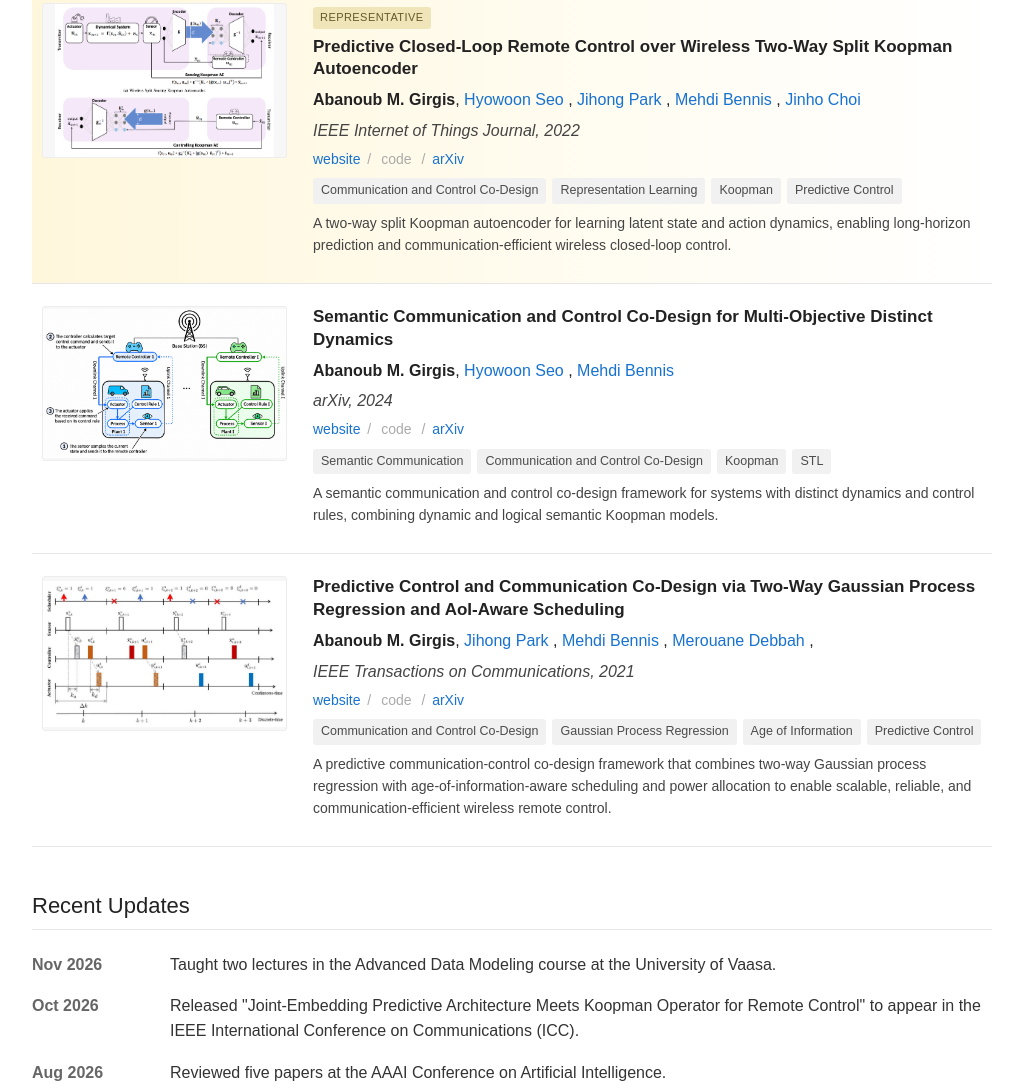
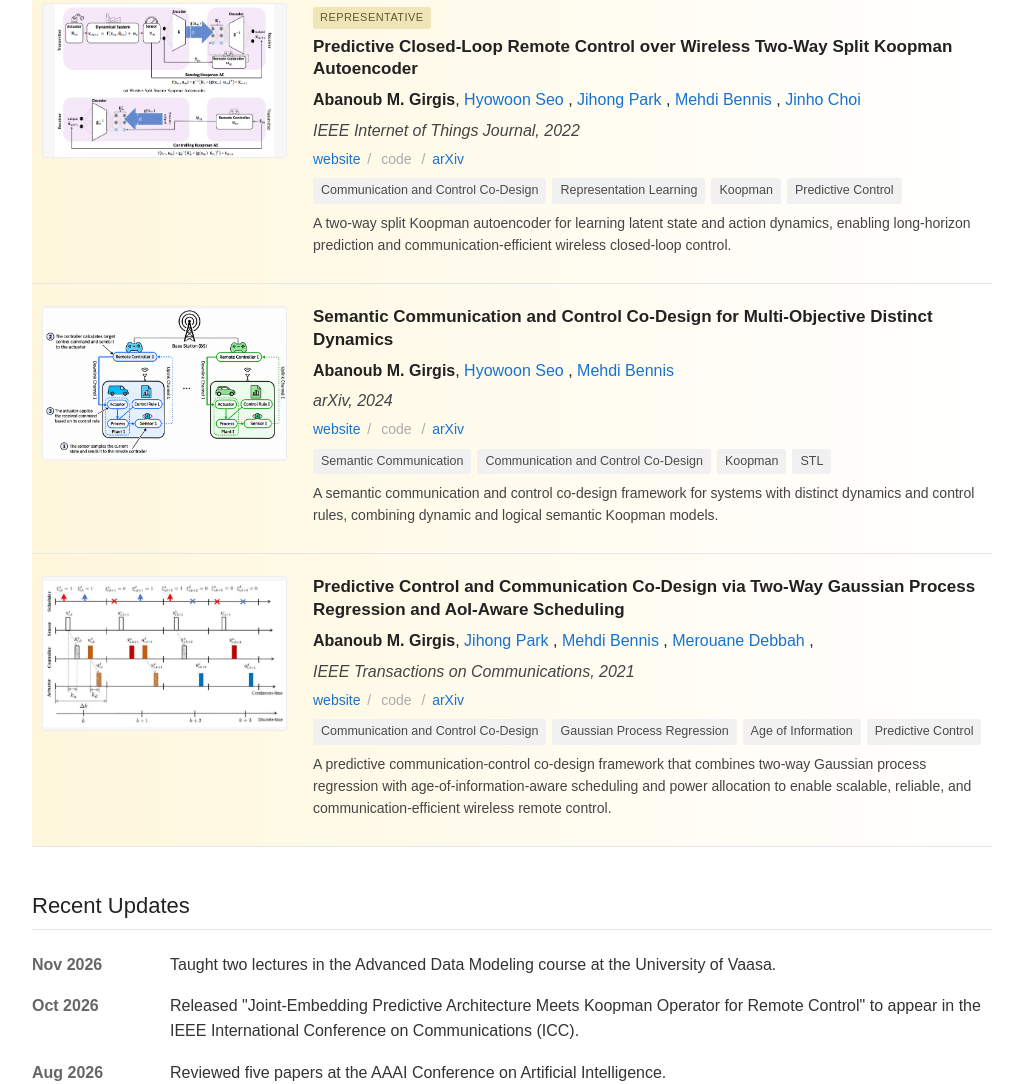
Before and after one commit to abanoubpipaoy/Abanoub_M_Girgis.github.io, a plain HTML site: page index.html in a window 1280 px wide. Shown: the part 1571-2655 px from the top of the page, without its empty margins (128-1151 px from the left). Drawn offline with Linux system fonts and the light colour scheme.

Commit message:
Update article class to include 'representative'

```diff
--- a/index.html
+++ b/index.html
@@ -700,7 +700,7 @@
              PAPER 5
              ===================================================== -->
 
-        <article class="paper">
+        <article class="paper representative">
 
             <div class="paper-image-wrap">
 
@@ -805,7 +805,7 @@
         PAPER 6
         ===================================================== -->
 
-        <article class="paper">
+        <article class="paper representative">
 
             <div class="paper-image-wrap">
 
```
